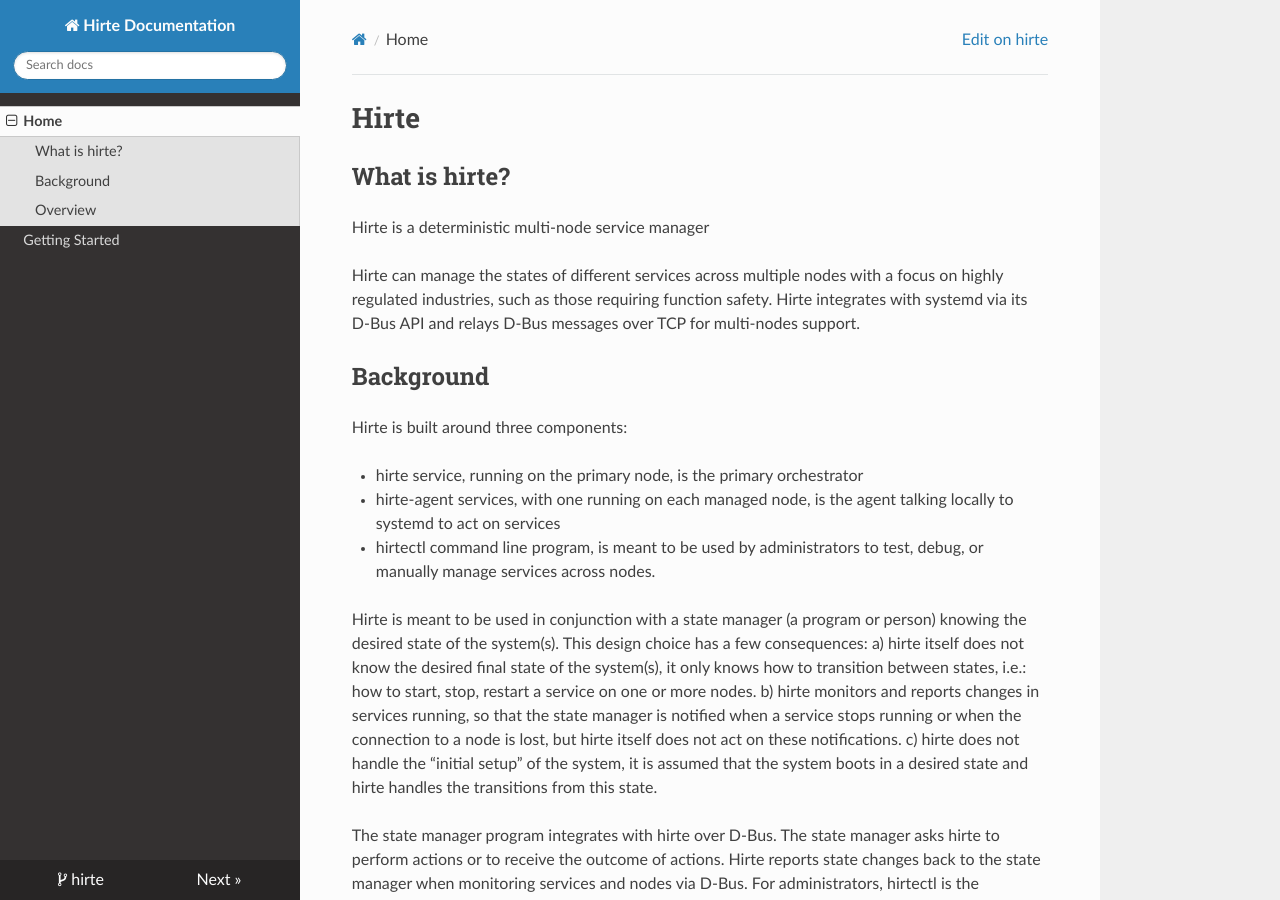
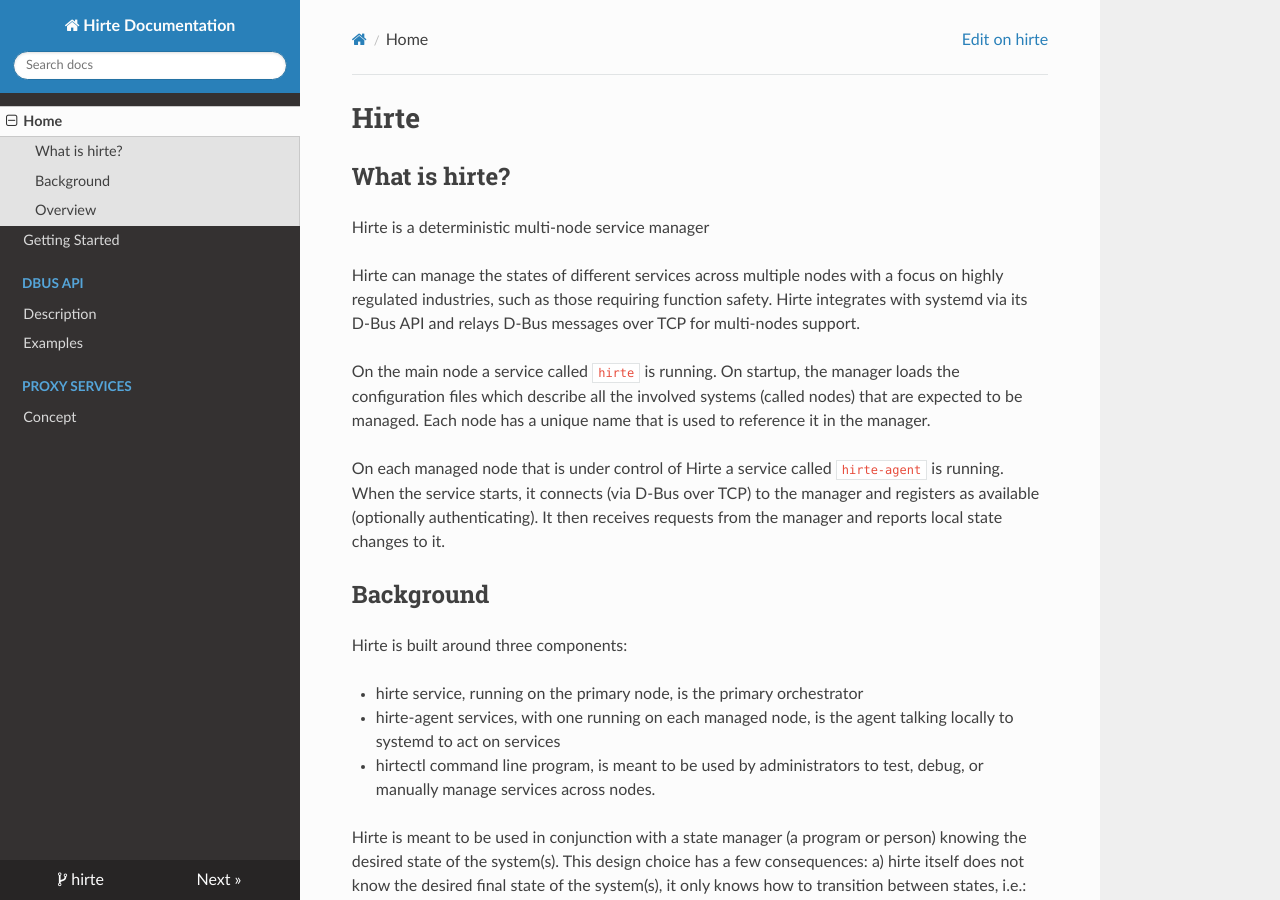
Before and after one commit to eclipse-bluechi/bluechi, an MkDocs documentation site: the page built from doc/docs/index.md, in a window 1280 px wide and 900 px high. Built offline with MkDocs 1.6.1, drawn with Linux system fonts in a browser that asks for light colours; nearby versions of some CDN libraries.

Commit message:
restructured mkdocs
- moved and edited the dbus api description
- embedded the api examples for python
- moved and edited the proxy service md

Signed-off-by: Michael Engel <mengel@redhat.com>

```diff
--- a/doc/docs/index.md
+++ b/doc/docs/index.md
@@ -8,6 +8,16 @@
 focus on highly regulated industries, such as those requiring function safety.
 Hirte integrates with systemd via its D-Bus API and relays D-Bus messages over
 TCP for multi-nodes support.
+
+On the main node a service called `hirte` is running. On startup, the manager
+loads the configuration files which describe all the involved systems
+(called nodes) that are expected to be managed. Each node has a
+unique name that is used to reference it in the manager.
+
+On each managed node that is under control of Hirte a service called `hirte-agent`
+is running. When the service starts, it connects (via D-Bus over TCP) to the manager
+and registers as available (optionally authenticating). It then receives requests
+from the manager and reports local state changes to it.
 
 ## Background
 
--- a/doc/mkdocs.yml
+++ b/doc/mkdocs.yml
@@ -7,6 +7,11 @@
 nav:
   - Home: index.md
   - Getting Started: getting_started.md
+  - DBus API:
+    - Description: api/description.md
+    - Examples: api/examples.md
+  - Proxy Services:
+    - Concept: proxy/concept.md
 
 theme:
   name: readthedocs
@@ -17,3 +22,4 @@
   - sane_lists
   - smarty
   - admonition
+  - pymdownx.snippets
--- a/doc/requirements.txt
+++ b/doc/requirements.txt
@@ -1 +1,2 @@
 mkdocs>=1.3.0
+pymdown-extensions>=10.0.1
```
Also changed, not shown: doc/docs/api/description.md (renamed from doc/dbus-interfaces.md, +17 -31 lines), doc/docs/api/examples.md (added, +68 -0 lines), doc/docs/proxy/concept.md (renamed from doc/proxies.md, +4 -4 lines).
